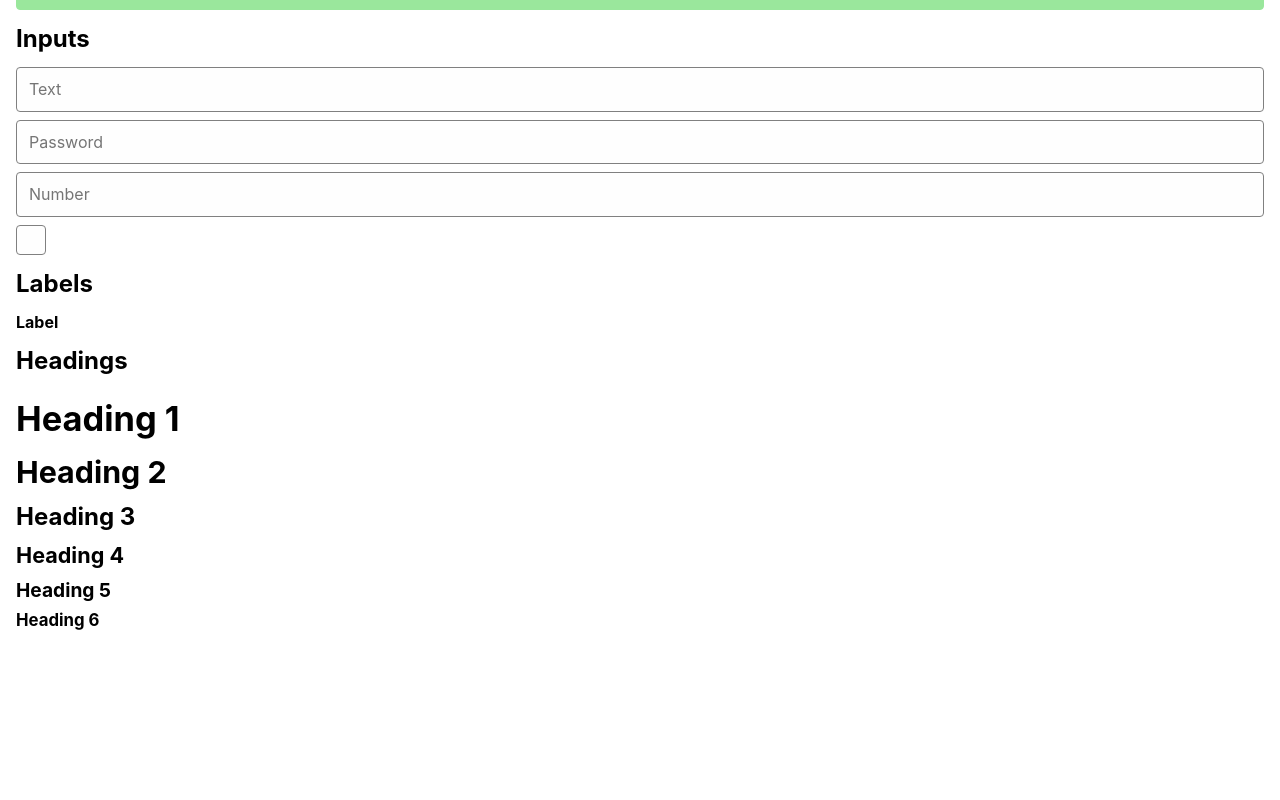
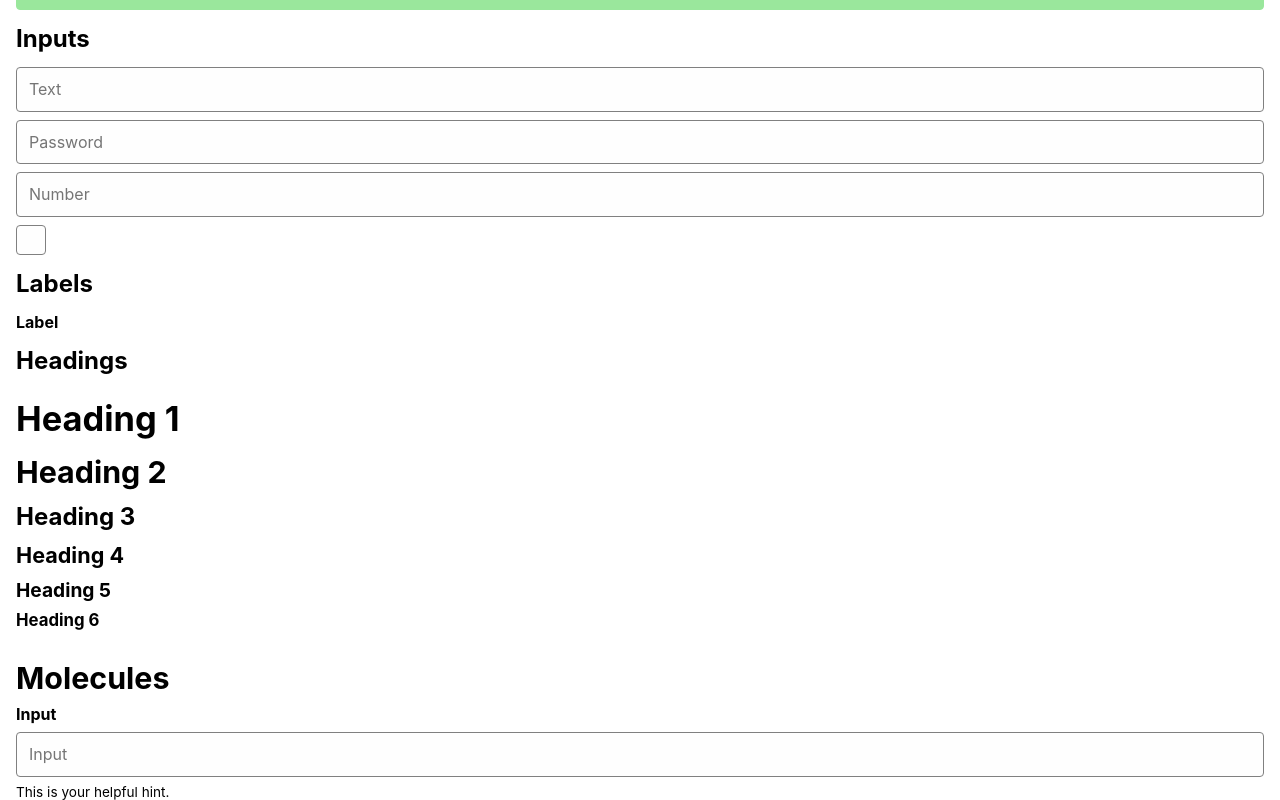
Before and after one commit to fseemann/react-design-system, a React (Create React App) app: page / in a window 1280 px wide. Shown: the part 286-1086 px from the top of the page. Before the commit the page ends 916 px from the top, so only its background shows below. Built offline with nearby package versions, Linux system fonts and the light colour scheme.

Commit message:
add an input molecule

```diff
--- /dev/null
+++ b/src/components/atoms/a-hint.css
@@ -0,0 +1,3 @@
+.a-hint {
+    font-size: 0.85em;
+}
--- /dev/null
+++ b/src/components/atoms/a-hint.js
@@ -0,0 +1,19 @@
+import React from 'react'
+import PropTypes from 'prop-types'
+import './a-hint.css'
+
+export default function AHint (props) {
+  return (
+    <span
+      className={'a-hint'}
+      id={props.id}
+    >
+      {props.text}
+    </span>
+  )
+}
+
+AHint.propTypes = {
+  text: PropTypes.string,
+  id: PropTypes.string
+}
--- a/src/components/atoms/a-input.js
+++ b/src/components/atoms/a-input.js
@@ -14,9 +14,11 @@ export default function AInput (props) {
   return (
     <input
       className={className}
+      id={props.id}
       name={props.name}
       placeholder={props.placeholder}
       type={props.type}
+      aria-describedby={props.describedBy}
       onChange={handleValueChange}
       value={value}
     />
@@ -26,7 +28,9 @@ export default function AInput (props) {
 AInput.propTypes = {
   name: PropTypes.string.isRequired,
   placeholder: PropTypes.string,
-  type: PropTypes.string
+  type: PropTypes.string,
+  id: PropTypes.string,
+  describedBy: PropTypes.string
 }
 
 AInput.defaultProps = {
--- /dev/null
+++ b/src/components/molecules/m-input.js
@@ -0,0 +1,39 @@
+import React from 'react'
+import PropTypes from 'prop-types'
+import AInput from '../atoms/a-input'
+import ALabel from '../atoms/a-label'
+import AStack from '../atoms/a-stack'
+import AHint from '../atoms/a-hint'
+import { useRandomId } from '../utilities'
+
+export default function MInput (props) {
+  const inputId = useRandomId()
+  const hintId = useRandomId()
+
+  return (
+    <AStack spacing={'small'}>
+      <ALabel
+        for={inputId}
+        text={props.label}
+      />
+      <AInput
+        id={inputId}
+        name={props.name}
+        placeholder={props.placeholder}
+        describedBy={hintId}
+      />
+      <AHint
+        id={hintId}
+        text={props.hint}
+      />
+    </AStack>
+  )
+}
+
+MInput.propTypes = {
+  label: PropTypes.string.isRequired,
+  name: PropTypes.string.isRequired,
+  type: PropTypes.string,
+  placeholder: PropTypes.string,
+  hint: PropTypes.string
+}
--- a/src/components/templates/t-components.js
+++ b/src/components/templates/t-components.js
@@ -5,6 +5,7 @@ import './t-components.css'
 import ALabel from '../atoms/a-label'
 import AHeading from '../atoms/a-heading'
 import AStack from '../atoms/a-stack'
+import MInput from '../molecules/m-input'
 
 export default function TComponents () {
   return (
@@ -14,7 +15,7 @@ export default function TComponents () {
         <AHeading level={2} text={'Atoms'} margin={'medium'} />
         <AStack spacing={'small'}>
           <AHeading level={3} text={'Buttons'} margin={'small'} />
-          <AButton text={'Default'}/>
+          <AButton text={'Default'} />
           <AButton text={'Primary'} variant={'primary'} />
         </AStack>
         <AStack spacing={'small'}>
@@ -37,6 +38,14 @@ export default function TComponents () {
           <AHeading level={5} text={'Heading 5'} />
           <AHeading level={6} text={'Heading 6'} />
         </AStack>
+        <AHeading level={2} text={'Molecules'} />
+        <AStack spacing={'small'}>
+          <MInput
+            name={'input'}
+            label={'Input'}
+            hint={'This is your helpful hint.'}
+          />
+        </AStack>
       </AStack>
     </div>
   )
--- a/src/components/utilities.js
+++ b/src/components/utilities.js
@@ -1,3 +1,12 @@
+import { useMemo } from 'react'
+
 export function className (classes) {
   return classes.filter(it => it != null).join(' ')
 }
+
+export function useRandomId () {
+  return useMemo(
+    () => Math.random().toString(36).substr(2, 6),
+    []
+  )
+}
```
